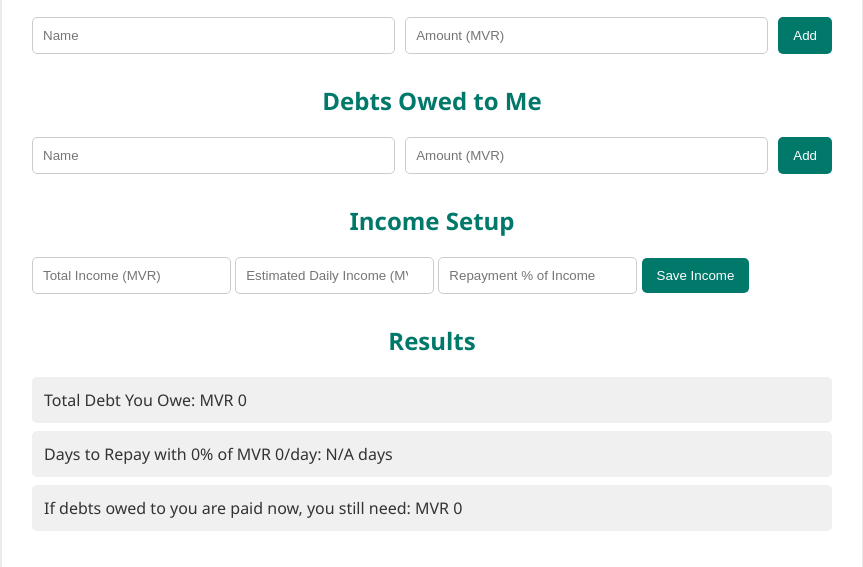
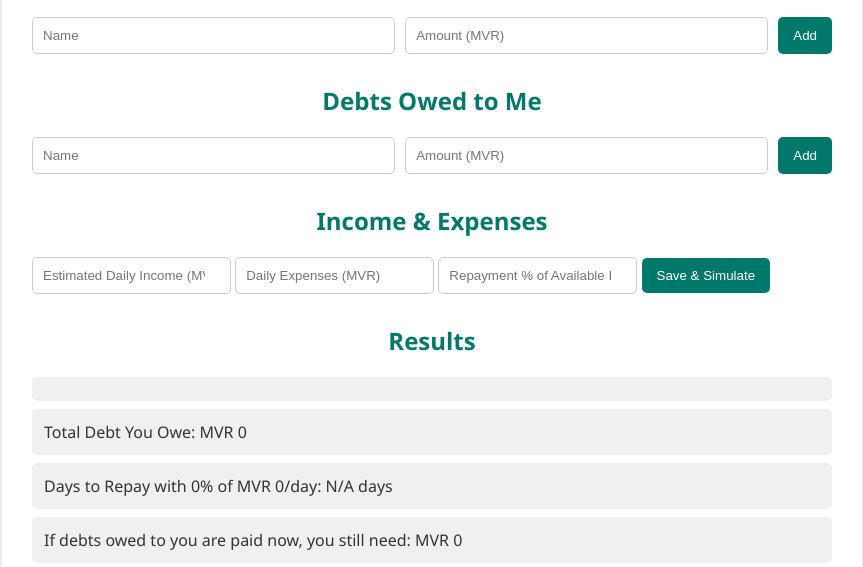
Before and after one commit to Urbanprgmr/debtpayapp, a plain HTML site: page index.html in a window 1280 px wide. Shown: the part 172-739 px from the top of the page, without its empty margins (208-1071 px from the left). Drawn offline with Linux system fonts and the light colour scheme.

Commit message:
Update index.html

```diff
--- a/index.html
+++ b/index.html
@@ -31,15 +31,16 @@
     </section>
 
     <section>
-      <h2>Income Setup</h2>
-      <input type="number" id="current-income" placeholder="Total Income (MVR)" />
+      <h2>Income & Expenses</h2>
       <input type="number" id="daily-income" placeholder="Estimated Daily Income (MVR)" />
-      <input type="number" id="repayment-percent" placeholder="Repayment % of Income" />
-      <button onclick="saveIncome()">Save Income</button>
+      <input type="number" id="daily-expenses" placeholder="Daily Expenses (MVR)" />
+      <input type="number" id="repayment-percent" placeholder="Repayment % of Available Income" />
+      <button onclick="saveIncomeExpense()">Save & Simulate</button>
     </section>
 
     <section id="results">
       <h2>Results</h2>
+      <p id="available-income"></p>
       <p id="total-debt"></p>
       <p id="days-to-repay"></p>
       <p id="after-owed-calculation"></p>
@@ -49,7 +50,6 @@
       <h2>Payback Analysis</h2>
       <p id="analysis-result"></p>
     </section>
-
   </div>
 
   <script src="script.js"></script>
```
